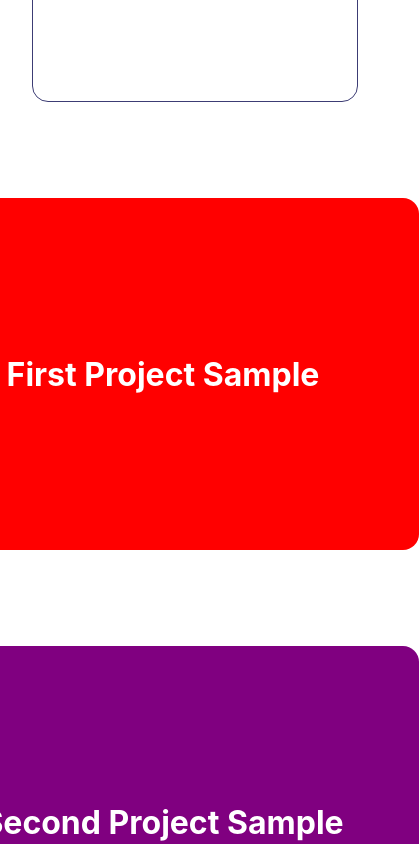
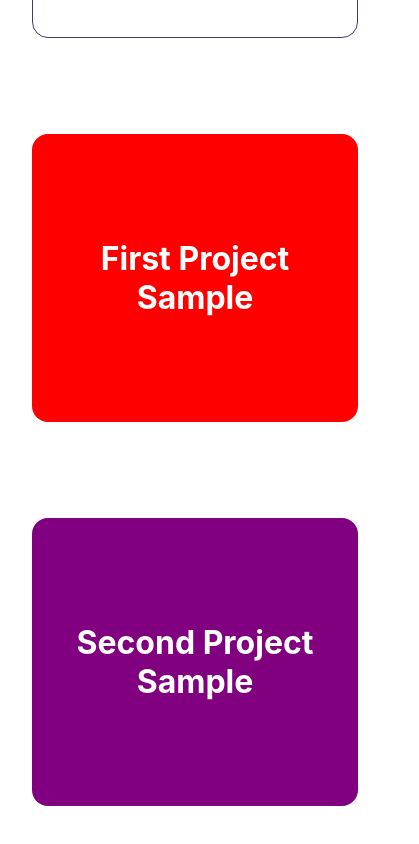
Before and after one commit to EECvision/animator, a React (Create React App) app: page /work in a window 390 px wide. Shown: the part 780-1624 px from the top of the page, 419 px wide, since content can reach past the window. Built offline with nearby package versions, Linux system fonts and the light colour scheme; a web font is replaced by a local one.

Commit message:
update project section

```diff
--- a/src/components/project/project.module.css
+++ b/src/components/project/project.module.css
@@ -7,7 +7,7 @@
   margin-bottom: 4rem;
   display: flex;
   align-items: flex-start;
-  justify-content: flex-start;
+  justify-content: center;
 }
 
 .imageContainer {
@@ -78,9 +78,10 @@
     padding: 1rem;
   }
 
-  .image {
+  .imageContainer {
     margin-right: 0;
     width: 100%;
+    height: 18rem;
   }
 
   .text {
--- a/src/pages/work-page/work.module.css
+++ b/src/pages/work-page/work.module.css
@@ -158,6 +158,7 @@ a {
   .projectImage {
     margin-right: 0;
     width: 100%;
+    height: 18rem;
   }
 
   .projectText {
```
